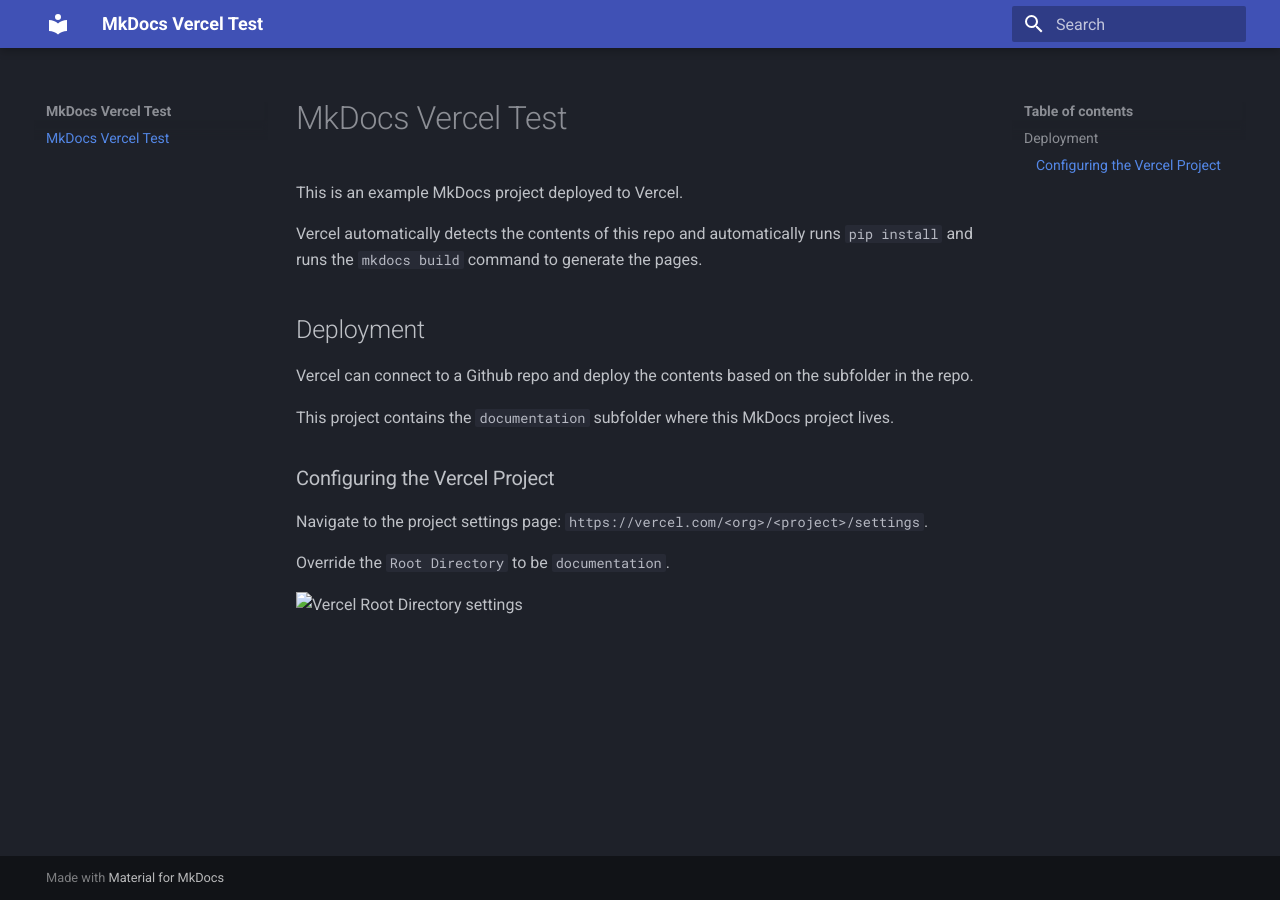
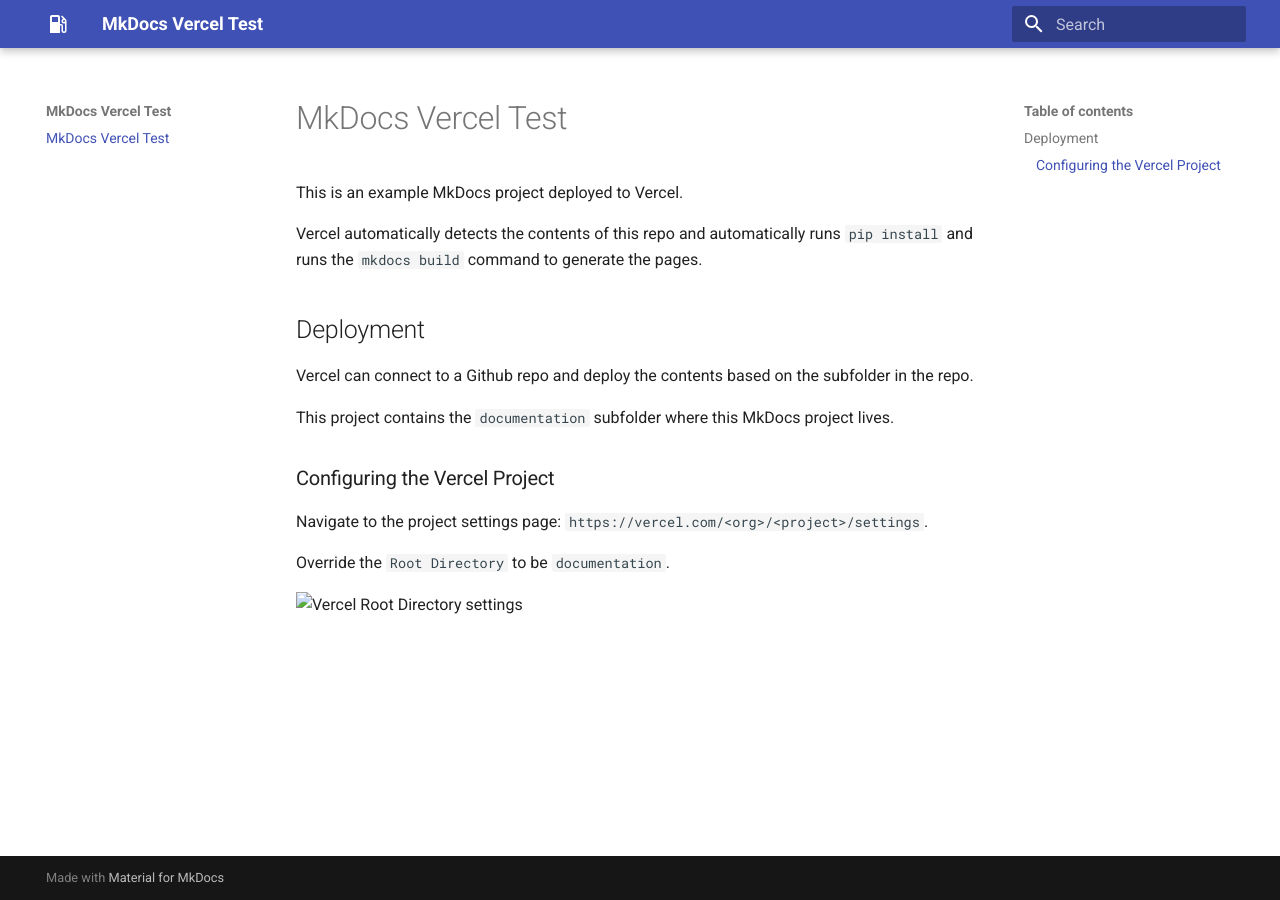
Before and after one commit to john-fueled/mkdocs-vercel-test, an MkDocs documentation site: the page built from documentation/docs/index.md, in a window 1280 px wide. Built offline with MkDocs 1.6.1 and Material for MkDocs 9.7.7, drawn with Linux system fonts in a browser that asks for light colours.

```diff
--- /dev/null
+++ b/documentation/css/extra.css
@@ -0,0 +1,3 @@
+:root {
+    --md-primary-fg-color: #ae0000 !important;
+  };
--- a/documentation/mkdocs.yml
+++ b/documentation/mkdocs.yml
@@ -1,6 +1,13 @@
 site_name: MkDocs Vercel Test
 
 theme:
-  name: material
-  palette:
-    scheme: slate
+  name: 'material'
+  icon:
+    logo: material/gas-station
+  favicon: https://fueled.com/favicon.ico
+  feature:
+    - instant
+    - tabs
+
+extra_css:
+  - css/extras.css
```
